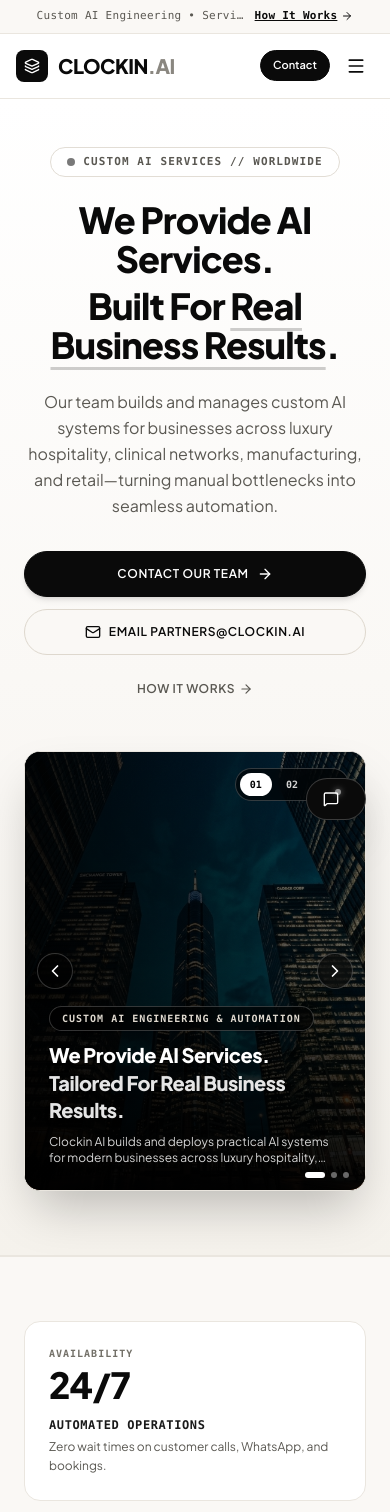
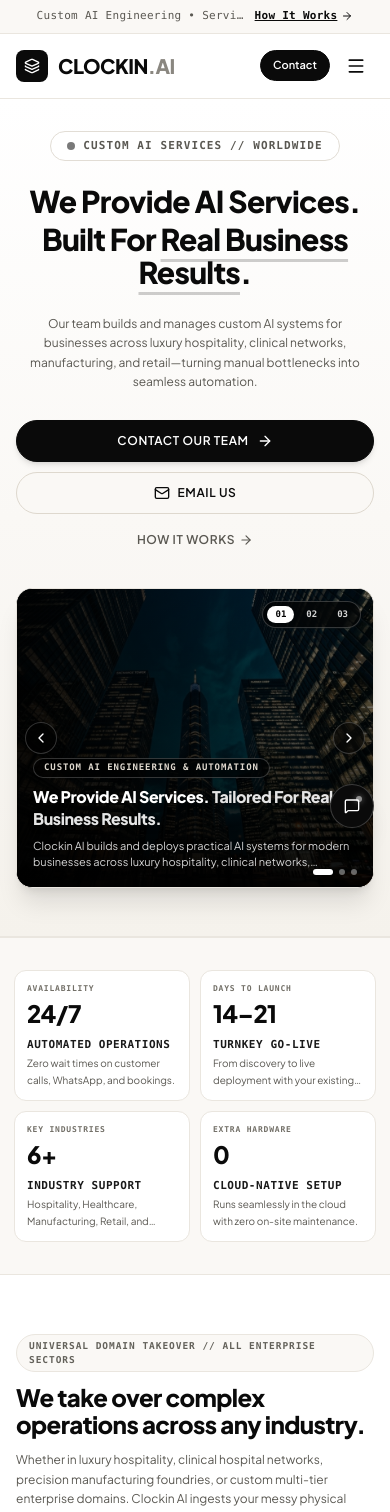
Before and after one commit to jainfierooo-rgb/CLOCK-IN, a Next.js app: page / in a window 390 px wide. Shown: the top 1512 px of the page. Built offline with nearby package versions, Linux system fonts and the light colour scheme.

Commit message:
fix: decongest mobile layouts, compact floating whatsapp icon, and refine mobile responsive padding

```diff
--- a/components/FloatingWhatsApp.tsx
+++ b/components/FloatingWhatsApp.tsx
@@ -8,19 +8,20 @@
   );
 
   return (
-    <aside aria-label="Direct Dispatch" className="fixed bottom-6 right-6 z-50">
+    <aside aria-label="Direct WhatsApp Dispatch" className="fixed bottom-4 right-4 sm:bottom-6 sm:right-6 z-50 select-none">
       <a
         href={`https://wa.me/${phoneNumber}?text=${message}`}
         target="_blank"
         rel="noopener noreferrer"
-        className="flex items-center gap-2.5 px-4 py-3 bg-[#0A0A0A] text-white rounded-full border border-white/20 shadow-2xl hover:bg-[#1A1A1A] hover:border-white/40 transition-all duration-300 group"
+        aria-label="Chat on WhatsApp"
+        className="flex items-center justify-center gap-2 w-11 h-11 sm:w-auto sm:h-auto sm:px-4 sm:py-2.5 bg-[#0A0A0A] text-white rounded-full border border-white/20 shadow-xl hover:bg-[#1A1A1A] hover:border-white/40 active:scale-95 transition-all duration-300 group"
       >
-        <div className="relative">
-          <MessageSquare className="w-4 h-4 text-white" />
+        <div className="relative flex items-center justify-center">
+          <MessageSquare className="w-4 h-4 sm:w-4 sm:h-4 text-white shrink-0" />
           <span className="w-1.5 h-1.5 rounded-full bg-white shadow-[0_0_6px_rgba(255,255,255,0.8)] absolute -top-0.5 -right-0.5 animate-pulse"></span>
         </div>
-        <span className="text-xs font-mono font-medium tracking-wider uppercase text-white max-w-0 overflow-hidden group-hover:max-w-xs transition-all duration-500 whitespace-nowrap">
-          WhatsApp Dispatch
+        <span className="text-xs font-mono font-medium tracking-wider uppercase text-white hidden sm:inline-block whitespace-nowrap">
+          WhatsApp
         </span>
       </a>
     </aside>
--- a/components/Hero.tsx
+++ b/components/Hero.tsx
@@ -66,8 +66,8 @@
   const activeSlide = slides[current];
 
   return (
-    <section className="relative w-full overflow-hidden bg-gradient-to-b from-white via-[#FAF8F5] to-[#F5F2EC] text-[#0A0A0A] pt-12 sm:pt-20 pb-16 sm:pb-24 border-b border-[#EAE6DF] select-none">
-      <div className="max-w-[1400px] mx-auto px-6 sm:px-12">
+    <section className="relative w-full overflow-hidden bg-gradient-to-b from-white via-[#FAF8F5] to-[#F5F2EC] text-[#0A0A0A] pt-8 sm:pt-16 pb-12 sm:pb-20 border-b border-[#EAE6DF] select-none">
+      <div className="max-w-[1400px] mx-auto px-4 sm:px-8 lg:px-12">
 
         {/* Top Hero Typography & Call-To-Action Block */}
         <div className="max-w-4xl mx-auto text-center space-y-6">
@@ -88,12 +88,12 @@
             initial={{ opacity: 0, y: 20 }}
             animate={{ opacity: 1, y: 0 }}
             transition={{ duration: 0.6, delay: 0.2 }}
-            className="space-y-2"
+            className="space-y-1 sm:space-y-2"
           >
-            <h1 className="font-extrabold text-4xl sm:text-6xl lg:text-7xl text-[#0A0A0A] tracking-tight leading-[1.08]">
+            <h1 className="font-extrabold text-3xl sm:text-5xl lg:text-7xl text-[#0A0A0A] tracking-tight leading-[1.12]">
               We Provide AI Services.
             </h1>
-            <h2 className="font-extrabold text-4xl sm:text-6xl lg:text-7xl text-[#0A0A0A] tracking-tight leading-[1.08]">
+            <h2 className="font-extrabold text-3xl sm:text-5xl lg:text-7xl text-[#0A0A0A] tracking-tight leading-[1.12]">
               Built For <span className="underline decoration-[#0A0A0A]/20 underline-offset-8">Real Business Results</span>.
             </h2>
           </motion.div>
@@ -103,7 +103,7 @@
             initial={{ opacity: 0, y: 20 }}
             animate={{ opacity: 1, y: 0 }}
             transition={{ duration: 0.6, delay: 0.3 }}
-            className="text-base sm:text-lg lg:text-xl text-[#5A5852] leading-relaxed max-w-3xl mx-auto font-normal"
+            className="text-xs sm:text-base lg:text-lg text-[#5A5852] leading-relaxed max-w-2xl mx-auto font-normal px-1 sm:px-0"
           >
             Our team builds and manages custom AI systems for businesses across luxury hospitality, clinical networks, manufacturing, and retail—turning manual bottlenecks into seamless automation.
           </motion.p>
@@ -113,13 +113,13 @@
             initial={{ opacity: 0, y: 20 }}
             animate={{ opacity: 1, y: 0 }}
             transition={{ duration: 0.6, delay: 0.4 }}
-            className="flex flex-col sm:flex-row items-center justify-center gap-3 sm:gap-4 pt-2 w-full max-w-md sm:max-w-none mx-auto"
+            className="flex flex-col sm:flex-row items-center justify-center gap-2.5 sm:gap-4 pt-1 w-full max-w-sm sm:max-w-none mx-auto"
           >
             <a
               href="https://wa.me/918848563824?text=Inquiry%20regarding%20Clockin%20AI%20enterprise%20services."
               target="_blank"
               rel="noopener noreferrer"
-              className="btn-teal-primary w-full sm:w-auto px-8 py-3.5 sm:py-4 text-xs font-bold uppercase tracking-wider flex items-center justify-center gap-2 shadow-md active:scale-95 transition-all cursor-pointer"
+              className="btn-teal-primary w-full sm:w-auto px-6 py-3 text-xs font-bold uppercase tracking-wider flex items-center justify-center gap-2 shadow-md active:scale-95 transition-all cursor-pointer"
             >
               <span>Contact Our Team</span>
               <ArrowRight className="w-4 h-4" />
@@ -127,15 +127,15 @@
 
             <a
               href="mailto:partners@clockin.ai?subject=Inquiry%20regarding%20Clockin%20AI%20Services&body=Hello%20Clockin%20AI%20Team%2C%0A%0AWe%20would%20like%20to%20learn%20more%20about%20your%20custom%20AI%20engineering%20services.%0A%0ACompany%3A%0APhone%3A%0ARequirement%3A"
-              className="btn-dark-primary w-full sm:w-auto px-7 py-3.5 sm:py-4 text-xs font-semibold uppercase tracking-wider flex items-center justify-center gap-2 shadow-xs cursor-pointer"
+              className="btn-dark-primary w-full sm:w-auto px-6 py-3 text-xs font-semibold uppercase tracking-wider flex items-center justify-center gap-2 shadow-xs cursor-pointer"
             >
               <Mail className="w-4 h-4" />
-              <span>Email partners@clockin.ai</span>
+              <span>Email Us</span>
             </a>
 
             <Link
               href="/architecture"
-              className="w-full sm:w-auto px-6 py-3.5 sm:py-4 text-xs font-semibold uppercase tracking-wider flex items-center justify-center gap-1 text-[#5A5852] hover:text-[#0A0A0A] transition-colors cursor-pointer"
+              className="w-full sm:w-auto py-2 sm:py-3 text-xs font-semibold uppercase tracking-wider flex items-center justify-center gap-1 text-[#5A5852] hover:text-[#0A0A0A] transition-colors cursor-pointer"
             >
               <span>How It Works</span>
               <ArrowRight className="w-3.5 h-3.5" />
@@ -149,7 +149,7 @@
           initial={{ opacity: 0, y: 35 }}
           animate={{ opacity: 1, y: 0 }}
           transition={{ duration: 0.8, delay: 0.45, ease: [0.16, 1, 0.3, 1] }}
-          className="mt-10 sm:mt-16 rounded-2xl sm:rounded-3xl overflow-hidden border border-[#EAE6DF] shadow-2xl relative min-h-[440px] sm:min-h-[480px] lg:min-h-[520px] max-w-[1360px] mx-auto bg-[#0A0A0A] flex flex-col justify-end"
+          className="mt-8 sm:mt-14 rounded-2xl sm:rounded-3xl overflow-hidden border border-[#EAE6DF] shadow-xl relative min-h-[300px] sm:min-h-[420px] lg:min-h-[500px] max-w-[1360px] mx-auto bg-[#0A0A0A] flex flex-col justify-end"
         >
           {/* Background Crossfading Images with Ken Burns Drift */}
           <AnimatePresence initial={false} mode="wait">
@@ -176,15 +176,15 @@
           </AnimatePresence>
 
           {/* In-Frame Context Overlay */}
-          <div className="relative z-10 p-6 sm:p-10 lg:p-12 max-w-2xl text-white space-y-2.5">
-            <span className="text-[10px] font-mono tracking-widest text-[#DED8CE] uppercase font-bold bg-black/60 backdrop-blur-md px-3 py-1 rounded-full border border-white/20 inline-block shadow-sm">
+          <div className="relative z-10 p-4 sm:p-8 lg:p-12 max-w-2xl text-white space-y-2">
+            <span className="text-[9px] sm:text-[10px] font-mono tracking-widest text-[#DED8CE] uppercase font-bold bg-black/60 backdrop-blur-md px-2.5 py-0.5 sm:px-3 sm:py-1 rounded-full border border-white/20 inline-block shadow-sm">
               {activeSlide.tag}
             </span>
-            <h3 className="font-extrabold text-xl sm:text-2xl lg:text-3xl text-white tracking-tight leading-snug drop-shadow-md">
+            <h3 className="font-extrabold text-base sm:text-2xl lg:text-3xl text-white tracking-tight leading-snug drop-shadow-md">
               {activeSlide.titleLine1} <br className="hidden sm:inline" />
               <span className="text-neutral-200">{activeSlide.titleLine2}</span>
             </h3>
-            <p className="text-xs sm:text-sm text-neutral-300 line-clamp-2 max-w-xl">
+            <p className="text-[11px] sm:text-sm text-neutral-300 line-clamp-2 max-w-xl">
               {activeSlide.desc}
             </p>
           </div>
@@ -193,27 +193,27 @@
           <button
             onClick={prevSlide}
             aria-label="Previous slide"
-            className="absolute left-3 sm:left-5 top-1/2 -translate-y-1/2 z-20 w-9 h-9 sm:w-11 sm:h-11 rounded-full bg-black/50 hover:bg-black/85 backdrop-blur-md border border-white/20 flex items-center justify-center text-white transition-all hover:scale-105 cursor-pointer shadow-lg active:scale-95"
+            className="absolute left-2 sm:left-5 top-1/2 -translate-y-1/2 z-20 w-8 h-8 sm:w-11 sm:h-11 rounded-full bg-black/50 hover:bg-black/85 backdrop-blur-md border border-white/20 flex items-center justify-center text-white transition-all hover:scale-105 cursor-pointer shadow-lg active:scale-95"
           >
-            <ChevronLeft className="w-5 h-5 sm:w-6 sm:h-6" />
+            <ChevronLeft className="w-4 h-4 sm:w-6 sm:h-6" />
           </button>
 
           <button
             onClick={nextSlide}
             aria-label="Next slide"
-            className="absolute right-3 sm:right-5 top-1/2 -translate-y-1/2 z-20 w-9 h-9 sm:w-11 sm:h-11 rounded-full bg-black/50 hover:bg-black/85 backdrop-blur-md border border-white/20 flex items-center justify-center text-white transition-all hover:scale-105 cursor-pointer shadow-lg active:scale-95"
+            className="absolute right-2 sm:right-5 top-1/2 -translate-y-1/2 z-20 w-8 h-8 sm:w-11 sm:h-11 rounded-full bg-black/50 hover:bg-black/85 backdrop-blur-md border border-white/20 flex items-center justify-center text-white transition-all hover:scale-105 cursor-pointer shadow-lg active:scale-95"
           >
-            <ChevronRight className="w-5 h-5 sm:w-6 sm:h-6" />
+            <ChevronRight className="w-4 h-4 sm:w-6 sm:h-6" />
           </button>
 
           {/* Sector Switcher Indicator Strip */}
-          <div className="absolute top-4 right-4 sm:top-6 sm:right-6 z-20 flex items-center gap-1 sm:gap-1.5 bg-black/60 backdrop-blur-md p-1 sm:p-1.5 rounded-full border border-white/20">
+          <div className="absolute top-3 right-3 sm:top-6 sm:right-6 z-20 flex items-center gap-1 sm:gap-1.5 bg-black/60 backdrop-blur-md p-1 sm:p-1.5 rounded-full border border-white/20">
             {slides.map((s, idx) => (
               <button
                 key={s.id}
                 onClick={() => setCurrent(idx)}
                 aria-label={`Go to slide ${idx + 1}`}
-                className={`px-2.5 sm:px-3 py-1 rounded-full text-[10px] font-mono font-bold transition-all duration-300 cursor-pointer ${
+                className={`px-2 sm:px-3 py-0.5 sm:py-1 rounded-full text-[9px] sm:text-[10px] font-mono font-bold transition-all duration-300 cursor-pointer ${
                   current === idx
                     ? 'bg-white text-black shadow-xs'
                     : 'text-neutral-300 hover:text-white'
--- a/components/IndustriesSection.tsx
+++ b/components/IndustriesSection.tsx
@@ -63,8 +63,8 @@
 
 export default function IndustriesSection() {
   return (
-    <section id="industries" className="py-28 sm:py-36 bg-white text-[#0A0A0A] overflow-hidden">
-      <div className="max-w-[1400px] mx-auto px-6 sm:px-12">
+    <section id="industries" className="py-14 sm:py-24 lg:py-32 bg-white text-[#0A0A0A] overflow-hidden">
+      <div className="max-w-[1400px] mx-auto px-4 sm:px-8 lg:px-12">
 
         {/* Bold Takeover Header with Entrance Animation */}
         <motion.div
@@ -72,23 +72,23 @@
           whileInView={{ opacity: 1, y: 0 }}
           viewport={{ once: true, margin: '-60px' }}
           transition={{ duration: 0.7, ease: [0.16, 1, 0.3, 1] }}
-          className="max-w-4xl mb-20"
+          className="max-w-4xl mb-10 sm:mb-16"
         >
-          <div className="inline-flex items-center gap-2 px-3.5 py-1 rounded-full bg-[#FAF8F5] border border-[#EAE6DF] text-[10px] font-mono tracking-widest uppercase text-[#63615A] font-bold mb-4">
+          <div className="inline-flex items-center gap-2 px-3 py-1 rounded-full bg-[#FAF8F5] border border-[#EAE6DF] text-[9.5px] sm:text-[10px] font-mono tracking-widest uppercase text-[#63615A] font-bold mb-3 sm:mb-4">
             <span>UNIVERSAL DOMAIN TAKEOVER // ALL ENTERPRISE SECTORS</span>
           </div>
 
-          <h2 className="font-extrabold text-3xl sm:text-5xl lg:text-6xl text-[#0A0A0A] tracking-tight leading-[1.1] mb-6">
+          <h2 className="font-extrabold text-2xl sm:text-4xl lg:text-6xl text-[#0A0A0A] tracking-tight leading-[1.12] mb-3 sm:mb-6">
             We take over complex operations across any industry.
           </h2>
 
-          <p className="text-sm sm:text-base lg:text-lg text-[#5A5852] leading-relaxed font-normal max-w-3xl">
+          <p className="text-xs sm:text-base lg:text-lg text-[#5A5852] leading-relaxed font-normal max-w-3xl">
             Whether in luxury hospitality, clinical hospital networks, precision manufacturing foundries, or custom multi-tier enterprise domains. Clockin AI ingests your messy physical operational reality, eliminates human bottlenecks, and compounds your business valuation by 101×.
           </p>
         </motion.div>
 
         {/* Professional 6-Sector Architectural Grid with Staggered Motion */}
-        <div className="grid grid-cols-1 md:grid-cols-2 lg:grid-cols-3 gap-8 mb-16">
+        <div className="grid grid-cols-1 md:grid-cols-2 lg:grid-cols-3 gap-4 sm:gap-8 mb-10 sm:mb-16">
           {industriesList.map((item, idx) => (
             <motion.div
               key={item.slug}
@@ -97,7 +97,7 @@
               viewport={{ once: true, margin: '-40px' }}
               transition={{ duration: 0.6, delay: idx * 0.08, ease: [0.16, 1, 0.3, 1] }}
               whileHover={{ y: -6, transition: { duration: 0.25 } }}
-              className="bg-[#FAF8F5] hover:bg-white rounded-2xl sm:rounded-3xl p-6 sm:p-8 border border-[#EAE6DF] hover:border-[#0A0A0A] hover:shadow-xl transition-all duration-300 flex flex-col justify-between group cursor-pointer"
+              className="bg-[#FAF8F5] hover:bg-white rounded-2xl sm:rounded-3xl p-5 sm:p-8 border border-[#EAE6DF] hover:border-[#0A0A0A] hover:shadow-xl transition-all duration-300 flex flex-col justify-between group cursor-pointer"
             >
               <div>
                 {/* Top Sector Badge & Impact Pill */}
@@ -158,7 +158,7 @@
           whileInView={{ opacity: 1, y: 0 }}
           viewport={{ once: true, margin: '-40px' }}
           transition={{ duration: 0.7, ease: [0.16, 1, 0.3, 1] }}
-          className="bg-[#FAF8F5] rounded-2xl sm:rounded-3xl p-6 sm:p-10 lg:p-12 border border-[#EAE6DF] relative overflow-hidden shadow-lg text-[#0A0A0A]"
+          className="bg-[#FAF8F5] rounded-2xl sm:rounded-3xl p-5 sm:p-10 lg:p-12 border border-[#EAE6DF] relative overflow-hidden shadow-lg text-[#0A0A0A]"
         >
           <div className="grid grid-cols-1 lg:grid-cols-12 gap-8 items-center">
 
--- a/components/TrustProofBar.tsx
+++ b/components/TrustProofBar.tsx
@@ -31,32 +31,32 @@
 
 export default function TrustProofBar() {
   return (
-    <section className="bg-[#FAF8F5] border-y border-[#EAE6DF] py-16 sm:py-20 overflow-hidden text-[#0A0A0A]">
-      <div className="max-w-[1400px] mx-auto px-6 sm:px-12">
-        <div className="grid grid-cols-1 sm:grid-cols-2 lg:grid-cols-4 gap-6 sm:gap-8">
+    <section className="bg-[#FAF8F5] border-y border-[#EAE6DF] py-8 sm:py-16 overflow-hidden text-[#0A0A0A]">
+      <div className="max-w-[1400px] mx-auto px-3.5 sm:px-8 lg:px-12">
+        <div className="grid grid-cols-2 lg:grid-cols-4 gap-2.5 sm:gap-6">
           {metrics.map((item, idx) => (
             <motion.div
               key={idx}
-              initial={{ opacity: 0, y: 25 }}
+              initial={{ opacity: 0, y: 20 }}
               whileInView={{ opacity: 1, y: 0 }}
               viewport={{ once: true, margin: '-40px' }}
-              transition={{ duration: 0.6, delay: idx * 0.12, ease: [0.16, 1, 0.3, 1] }}
-              className="flex flex-col justify-between space-y-3 p-6 sm:p-0 rounded-2xl bg-white sm:bg-transparent border border-[#EAE6DF] sm:border-0 lg:border-r lg:last:border-r-0 lg:pr-8"
+              transition={{ duration: 0.5, delay: idx * 0.08, ease: [0.16, 1, 0.3, 1] }}
+              className="flex flex-col justify-between space-y-2 p-3 sm:p-5 rounded-xl sm:rounded-2xl bg-white sm:bg-transparent border border-[#EAE6DF] sm:border-0 lg:border-r lg:last:border-r-0 lg:pr-6"
             >
-              <div className="space-y-1">
-                <div className="text-[10px] font-mono tracking-widest uppercase text-[#737068] font-bold">
+              <div className="space-y-0.5">
+                <div className="text-[8px] sm:text-[10px] font-mono tracking-widest uppercase text-[#737068] font-bold">
                   {item.unit}
                 </div>
-                <div className="text-4xl sm:text-5xl font-extrabold text-[#0A0A0A] tracking-tight">
+                <div className="text-2xl sm:text-4xl lg:text-5xl font-extrabold text-[#0A0A0A] tracking-tight">
                   {item.value}
                 </div>
               </div>
 
               <div>
-                <div className="text-xs font-mono font-bold uppercase tracking-wider text-[#1A1A1A] mb-1">
+                <div className="text-[11px] sm:text-xs font-mono font-bold uppercase tracking-wider text-[#1A1A1A] mb-0.5">
                   {item.label}
                 </div>
-                <p className="text-xs text-[#5A5852] leading-relaxed max-w-xs font-normal">
+                <p className="text-[10px] sm:text-xs text-[#5A5852] leading-relaxed line-clamp-2 font-normal">
                   {item.desc}
                 </p>
               </div>
```
Also changed, not shown: components/FinalCta.tsx (+16 -16 lines), components/Footer.tsx (+6 -6 lines), components/LiveConciergeDemo.tsx (+22 -20 lines), components/ProcessWorkflow.tsx (+15 -15 lines).
